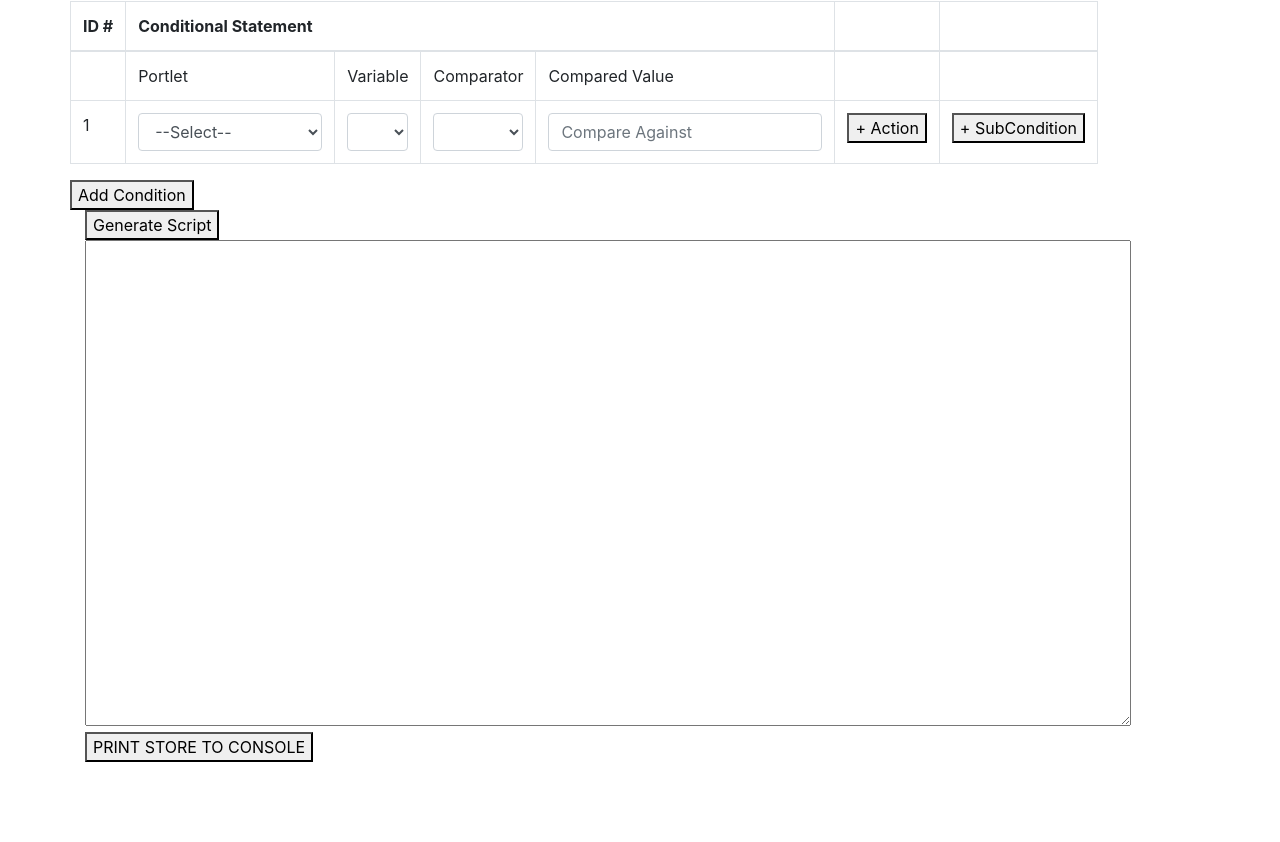
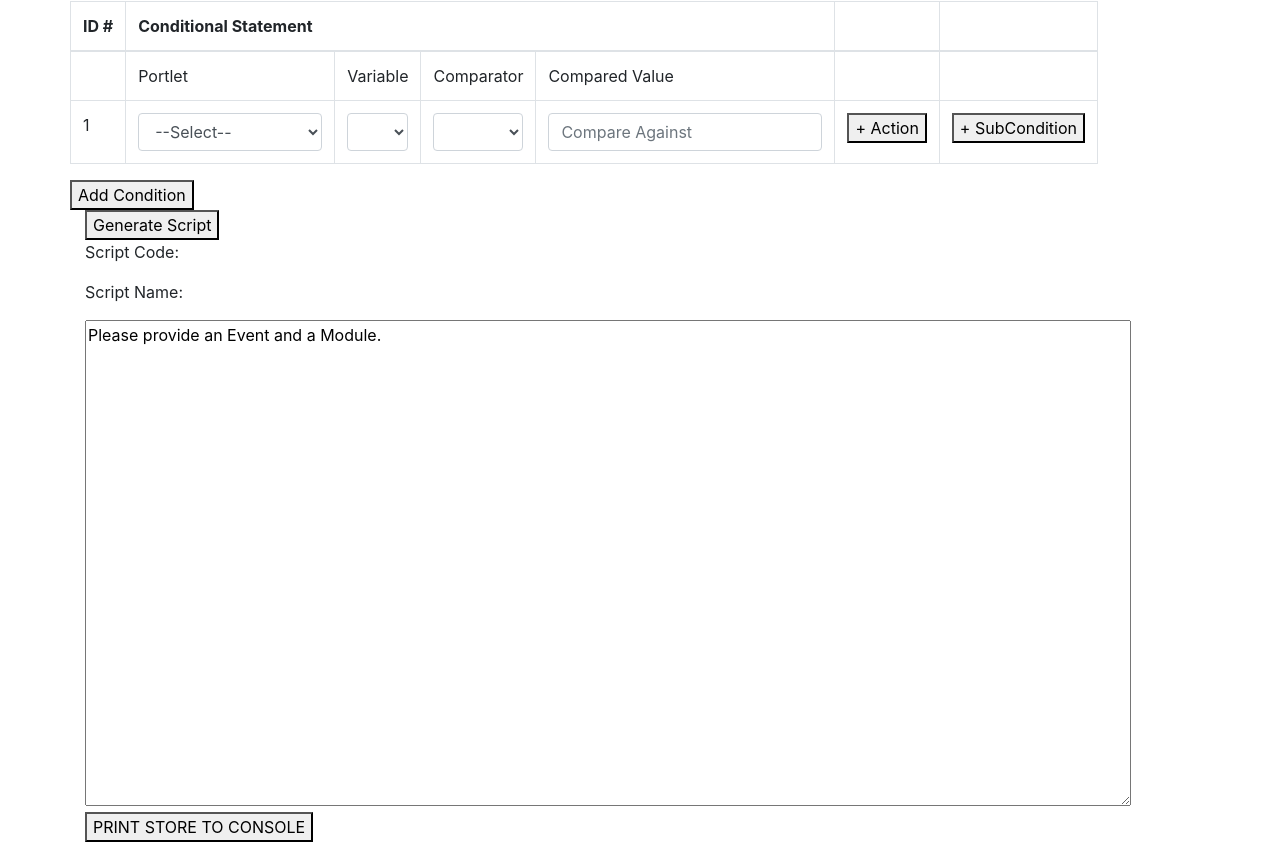
Before and after one commit to ItsAMeNick/sCube-Script-Builder, a React (Create React App) app: page / in a window 1280 px wide. Shown: the part 549-1391 px from the top of the page. Before the commit the page ends 1311 px from the top, so only its background shows below. Built offline with nearby package versions, Linux system fonts and the light colour scheme.

Commit message:
[NZ] Cleaned up output

```diff
--- a/src/components/CONDIT_Item.js
+++ b/src/components/CONDIT_Item.js
@@ -93,8 +93,7 @@ class CONDIT_Item extends Component {
     }
 
     handleAddSub() {
-        console.log(this.props.id)
-        this.props.addSub(this.props.id)
+        this.props.addSub(this.props.id);
     }
 
     render() {
@@ -120,7 +119,7 @@ class CONDIT_Item extends Component {
                 <Form.Control id={"comparison_y-"+this.props.id} type="text" placeholder="Compare Against" onChange={this.handleChange}/>
             </td>
             <td>
-                <button>+ Action</button>
+                <button onClick={this.props.addAction(this.props.id)}>+ Action</button>
             </td>
             <td>
                 <button onClick={this.handleAddSub}>+ SubCondition</button>
--- a/src/components/CONDIT_data.js
+++ b/src/components/CONDIT_data.js
@@ -128,8 +128,12 @@ var data = {
                 value: null
             },
             {
-                label: "=",
-                value: "equal"
+                label: "Equal To",
+                value: "=="
+            },
+            {
+                label: "Not Equal To",
+                value: "!="
             }
         ]
     }
--- a/src/components/CORE_GenerateOutput.js
+++ b/src/components/CORE_GenerateOutput.js
@@ -1,17 +1,31 @@
 import React, { Component } from 'react';
+import { connect } from "react-redux";
+import _ from "lodash";
 
-import { connect } from "react-redux";
+var script_text = "";
 
 class CORE_GenerateOutput extends Component {
     constructor(props) {
         super(props);
         this.state = {};
+        this.parseConditions = this.parseConditions.bind(this);
+    }
+
+    genName = u => {
+        if (this.props.state.event_type != null && this.props.state.structure.module !== "NA") {
+            let n = this.props.state.event_type+":"
+                +this.props.state.structure.module+"/"
+                +this.props.state.structure.type+"/"
+                +this.props.state.structure.subtype+"/"
+                +this.props.state.structure.category+"\n";
+            if (u) n = n.toUpperCase();
+            return n;
+            }
     }
 
     generateScript = () => {
         let today = new Date();
-
-        let script_text = "";
+        script_text = "";
         let initialComment_text = "";
         let showDebug_text = "";
         let fees_text = "";
@@ -22,13 +36,13 @@ class CORE_GenerateOutput extends Component {
                                 +this.props.state.structure.type+"/"
                                 +this.props.state.structure.subtype+"/"
                                 +this.props.state.structure.category+"\n";
-            initialComment_text += "Created: " + (today.getMonth()+1) +"/"
+            initialComment_text += "//Created: " + (today.getMonth()+1) +"/"
                                                 + today.getDate() + "/"
                                                 + today.getFullYear() + "\n";
             initialComment_text += "\n";
         } else {
             //Must provide event and module before anything can generate.
-            return "";
+            return "Please provide an Event and a Module.";
         }
 
         if (this.props.state.show_debug === true) {
@@ -54,8 +68,49 @@ class CORE_GenerateOutput extends Component {
 
         script_text += initialComment_text;
         script_text += showDebug_text;
+
+        //NEED TO ADD "DEFINE VARIABLES" !!!
+
         script_text += fees_text;
+        this.parseConditions(1, "");
         return script_text;
+    }
+
+    parseConditions = (level, parent) => {
+        console.log(level, parent);
+        //Create a list of condition only at my level.
+        let conditions = Object.keys(this.props.state.conditions).map(c => {
+            console.log("BOI: "+this.props.state.conditions[c]);
+            if (this.props.state.conditions[c].level === level) {
+                return this.props.state.conditions[c];
+            } else {
+                return null;
+            }
+        }).filter(c => {
+            return (c !== null);
+        }).filter(c => {
+            return (_.initial(c.key.split(".")).join(".") === parent);
+        });
+        //Escape
+        console.log(conditions);
+        if (conditions.length === 0) return null;
+        for (let c in conditions) {
+            script_text += "if (";
+            if (conditions[c].condition_type === "cf") {
+                //Will use variable mapper later !!!
+                script_text += "getAppSpecific(\"" + conditions[c].comparison_x + "\") ";
+            } else {
+                script_text += conditions[c].comparison_x + " ";
+            }
+
+            script_text += conditions[c].comparison_type + " ";
+
+            script_text += "\"" + conditions[c].comparison_y + "\") {\n";
+
+            this.parseConditions(level+1, conditions[c].key);
+
+            script_text += "}\n"
+        }
     }
 
     render() {
@@ -63,6 +118,8 @@ class CORE_GenerateOutput extends Component {
         <div>
             <button>Generate Script</button>
             <br/>
+            <p>Script Code: {this.genName(true)}</p>
+            <p>Script Name: {this.genName()}</p>
             <textarea rows="20" cols="100" value={this.generateScript()} readOnly={true} />
         </div>
         );
--- a/src/modules/reducer.js
+++ b/src/modules/reducer.js
@@ -9,7 +9,6 @@ const initialState = {
         comparison_x: null,
         comparison_type: null,
         comparison_y: null,
-        sub_conditions: {},
         actions: [],
         level: 1
     }},
@@ -110,7 +109,6 @@ const sCubeReducer = (state = initialState, action) => {
                 comparison_x: null,
                 comparison_type: null,
                 comparison_y: null,
-                sub_conditions: {},
                 actions: [],
                 level: 1
             }
@@ -136,7 +134,6 @@ const sCubeReducer = (state = initialState, action) => {
                 comparison_x: null,
                 comparison_type: null,
                 comparison_y: null,
-                sub_conditions: {},
                 actions: [],
                 level: myLevel
             }
```
